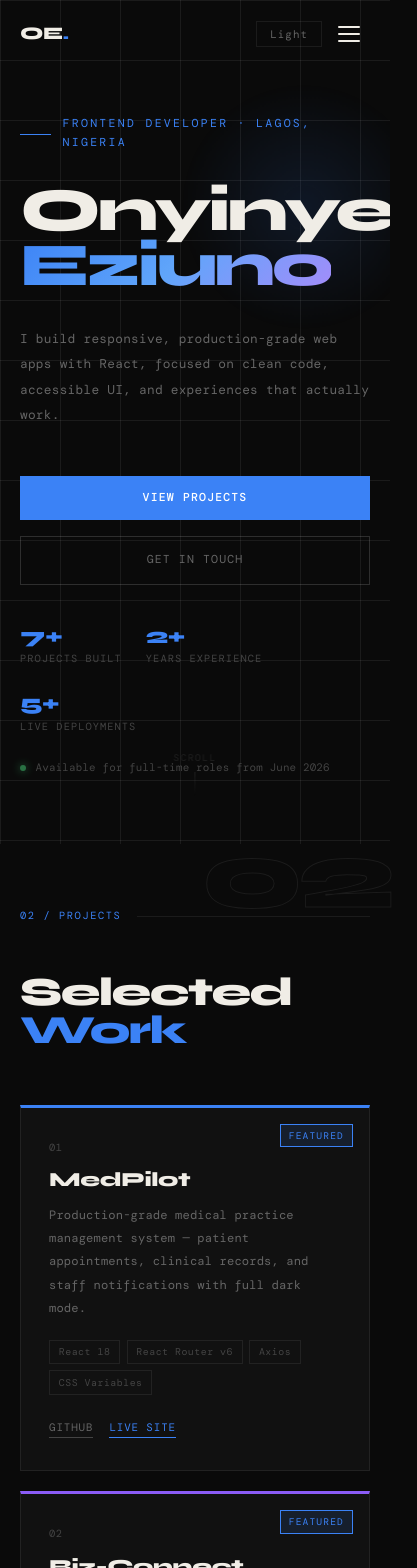
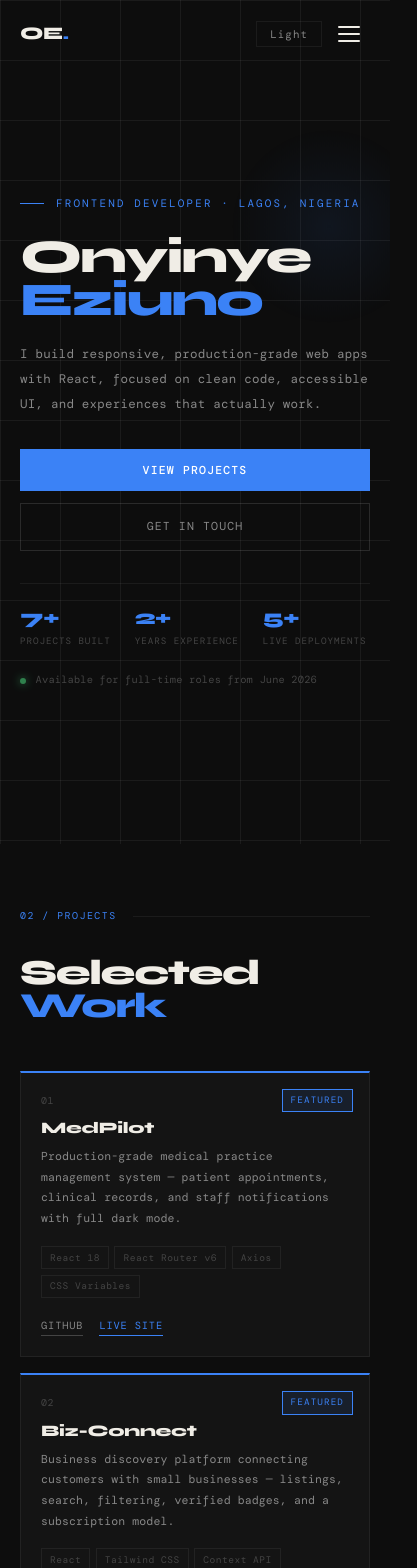
Before and after one commit to Onyinye-Maggie/onyinye-portfolio, a React (Create React App) app: page / in a window 390 px wide. Shown: the top 1568 px of the page, 417 px wide, since content can reach past the window. Built offline with nearby package versions, Linux system fonts and the light colour scheme; a web font is replaced by a local one.

Commit message:
cleaner design, consistent fonts, simplified colours, better mobile layout

```diff
--- a/src/components/Hero.css
+++ b/src/components/Hero.css
@@ -3,7 +3,7 @@
   display: flex;
   flex-direction: column;
   justify-content: center;
-  padding: 8rem 2rem 4rem;
+  padding: 7rem 2rem 4rem;
   position: relative;
   overflow: hidden;
 }
@@ -16,17 +16,16 @@
     linear-gradient(var(--border) 1px, transparent 1px),
     linear-gradient(90deg, var(--border) 1px, transparent 1px);
   background-size: 60px 60px;
-  transition: opacity 0.3s ease;
 }
 
 .hero-glow {
   position: absolute;
-  top: 20%;
-  right: -5%;
-  width: 500px;
-  height: 500px;
+  top: 15%;
+  right: -10%;
+  width: 450px;
+  height: 450px;
   border-radius: 50%;
-  background: radial-gradient(circle, rgba(59,130,246,0.12) 0%, transparent 70%);
+  background: radial-gradient(circle, rgba(59,130,246,0.08) 0%, transparent 70%);
   z-index: 0;
   animation: floatGlow 6s ease-in-out infinite;
 }
@@ -34,11 +33,11 @@
 .hero-glow-2 {
   position: absolute;
   bottom: 10%;
-  left: -5%;
-  width: 350px;
-  height: 350px;
+  left: -10%;
+  width: 300px;
+  height: 300px;
   border-radius: 50%;
-  background: radial-gradient(circle, rgba(59,130,246,0.06) 0%, transparent 70%);
+  background: radial-gradient(circle, rgba(59,130,246,0.05) 0%, transparent 70%);
   z-index: 0;
   animation: floatGlow 8s ease-in-out infinite reverse;
 }
@@ -46,16 +45,16 @@
 .hero-content {
   position: relative;
   z-index: 1;
-  max-width: 900px;
+  max-width: 860px;
 }
 
 .hero-tag {
   font-family: var(--mono);
-  font-size: 0.72rem;
+  font-size: 0.68rem;
   color: var(--accent);
   letter-spacing: 0.2em;
   text-transform: uppercase;
-  margin-bottom: 2rem;
+  margin-bottom: 1.5rem;
   display: flex;
   align-items: center;
   gap: 0.75rem;
@@ -65,37 +64,36 @@
 }
 
 .hero-tag span {
-  width: 2rem;
+  width: 1.5rem;
   height: 0.5px;
   background: var(--accent);
   display: inline-block;
+  flex-shrink: 0;
 }
 
 .hero-heading {
-  font-size: clamp(3.8rem, 9vw, 8rem);
+  font-size: clamp(3.2rem, 9vw, 7.5rem);
   font-weight: 800;
-  line-height: 0.9;
-  letter-spacing: -0.05em;
-  margin-bottom: 2rem;
+  line-height: 0.92;
+  letter-spacing: -0.04em;
+  margin-bottom: 1.75rem;
   opacity: 0;
   transform: translateY(20px);
   transition: all 0.7s ease 0.2s;
+  color: var(--text);
 }
 
 .hero-heading .gradient-text {
-  background: linear-gradient(135deg, var(--accent) 0%, #60a5fa 50%, #a78bfa 100%);
-  -webkit-background-clip: text;
-  -webkit-text-fill-color: transparent;
-  background-clip: text;
+  color: var(--accent);
 }
 
 .hero-bio {
   font-family: var(--mono);
-  font-size: 0.88rem;
+  font-size: 0.85rem;
   color: var(--text-muted);
   line-height: 2;
-  max-width: 500px;
-  margin-bottom: 3rem;
+  max-width: 460px;
+  margin-bottom: 2.5rem;
   opacity: 0;
   transform: translateY(16px);
   transition: all 0.7s ease 0.35s;
@@ -112,7 +110,7 @@
 }
 
 .hero-btn-primary {
-  padding: 0.9rem 2.2rem;
+  padding: 0.85rem 2rem;
   background: var(--accent);
   color: #fff;
   font-family: var(--mono);
@@ -122,18 +120,16 @@
   font-weight: 500;
   border: none;
   cursor: crosshair;
-  position: relative;
-  overflow: hidden;
-  transition: transform 0.2s ease, box-shadow 0.2s ease;
+  transition: opacity 0.2s ease, transform 0.2s ease;
 }
 
 .hero-btn-primary:hover {
+  opacity: 0.85;
   transform: translateY(-2px);
-  box-shadow: 0 8px 24px rgba(59, 130, 246, 0.35);
 }
 
 .hero-btn-secondary {
-  padding: 0.9rem 2.2rem;
+  padding: 0.85rem 2rem;
   border: 0.5px solid var(--border-hover);
   font-family: var(--mono);
   font-size: 0.72rem;
@@ -153,21 +149,23 @@
 
 .hero-stats {
   display: flex;
-  gap: 2.5rem;
-  margin-top: 4rem;
+  gap: 2rem;
+  margin-top: 3rem;
   opacity: 0;
   transition: all 0.7s ease 0.65s;
   flex-wrap: wrap;
+  padding-top: 2rem;
+  border-top: 0.5px solid var(--border);
 }
 
 .hero-stat {
   display: flex;
   flex-direction: column;
-  gap: 0.25rem;
+  gap: 0.3rem;
 }
 
 .hero-stat-number {
-  font-size: 1.8rem;
+  font-size: 1.6rem;
   font-weight: 800;
   letter-spacing: -0.03em;
   color: var(--accent);
@@ -176,7 +174,7 @@
 
 .hero-stat-label {
   font-family: var(--mono);
-  font-size: 0.65rem;
+  font-size: 0.62rem;
   color: var(--text-dim);
   letter-spacing: 0.1em;
   text-transform: uppercase;
@@ -199,11 +197,12 @@
   display: inline-block;
   box-shadow: 0 0 8px #4ade80;
   animation: pulse 2s infinite;
+  flex-shrink: 0;
 }
 
 .hero-available span {
   font-family: var(--mono);
-  font-size: 0.68rem;
+  font-size: 0.65rem;
   color: var(--text-dim);
 }
 
@@ -222,7 +221,7 @@
 
 .hero-scroll span {
   font-family: var(--mono);
-  font-size: 0.6rem;
+  font-size: 0.58rem;
   letter-spacing: 0.15em;
   text-transform: uppercase;
   color: var(--text-dim);
@@ -230,7 +229,7 @@
 
 .hero-scroll .line {
   width: 0.5px;
-  height: 40px;
+  height: 36px;
   background: linear-gradient(to bottom, var(--text-dim), transparent);
   animation: scrollLine 2s ease-in-out infinite;
 }
@@ -245,9 +244,7 @@
   transform: translateY(0);
 }
 
-.visible .hero-scroll {
-  opacity: 0.4;
-}
+.visible .hero-scroll { opacity: 0.4; }
 
 @keyframes pulse {
   0%, 100% { opacity: 1; }
@@ -262,32 +259,31 @@
 }
 
 @keyframes floatGlow {
-  0%, 100% { transform: translateY(0px) scale(1); }
-  50% { transform: translateY(-30px) scale(1.05); }
+  0%, 100% { transform: translateY(0px); }
+  50% { transform: translateY(-20px); }
 }
 
 @media (max-width: 768px) {
   .hero {
-    padding: 6rem 1.25rem 3rem;
+    padding: 5.5rem 1.25rem 3rem;
   }
 
-  .hero-glow {
-    width: 250px;
-    height: 250px;
-    top: 10%;
-    right: -10%;
-  }
+  .hero-glow { width: 200px; height: 200px; }
+  .hero-glow-2 { display: none; }
 
-  .hero-glow-2 {
-    display: none;
+  .hero-heading {
+    font-size: clamp(2.8rem, 12vw, 4rem);
+    margin-bottom: 1.25rem;
   }
 
   .hero-bio {
-    font-size: 0.8rem;
+    font-size: 0.78rem;
+    margin-bottom: 2rem;
   }
 
   .hero-buttons {
     flex-direction: column;
+    gap: 0.75rem;
   }
 
   .hero-btn-primary,
@@ -295,14 +291,16 @@
     width: 100%;
     text-align: center;
     justify-content: center;
+    padding: 0.85rem 1.5rem;
   }
 
   .hero-stats {
     gap: 1.5rem;
-    margin-top: 2.5rem;
+    margin-top: 2rem;
+    padding-top: 1.5rem;
   }
 
-  .hero-stat-number {
-    font-size: 1.4rem;
-  }
+  .hero-stat-number { font-size: 1.3rem; }
+  .hero-stat-label { font-size: 0.58rem; }
+  .hero-scroll { display: none; }
 }
--- a/src/components/Projects.css
+++ b/src/components/Projects.css
@@ -1,5 +1,5 @@
 .projects {
-  padding: 6rem 2rem;
+  padding: 5rem 2rem;
   position: relative;
 }
 
@@ -12,15 +12,16 @@
   display: flex;
   align-items: center;
   gap: 1rem;
-  margin-bottom: 3rem;
+  margin-bottom: 2rem;
 }
 
 .section-label span {
   font-family: var(--mono);
-  font-size: 0.65rem;
+  font-size: 0.62rem;
   color: var(--accent);
   letter-spacing: 0.15em;
   text-transform: uppercase;
+  white-space: nowrap;
 }
 
 .section-label::after {
@@ -31,56 +32,45 @@
 }
 
 .section-heading {
-  font-size: clamp(2.5rem, 5vw, 4rem);
+  font-size: clamp(2.2rem, 5vw, 3.5rem);
   font-weight: 800;
   letter-spacing: -0.04em;
   line-height: 0.95;
-  margin-bottom: 3.5rem;
+  margin-bottom: 3rem;
   color: var(--text);
 }
 
-.section-heading .accent {
-  color: var(--accent);
-}
+.section-heading .accent { color: var(--accent); }
 
 .projects-grid {
   display: grid;
   grid-template-columns: repeat(2, 1fr);
-  gap: 1.25rem;
+  gap: 1rem;
 }
 
 .project-card {
-  padding: 2rem 1.75rem;
+  padding: 1.75rem;
   position: relative;
   overflow: hidden;
   transition: all 0.3s ease;
   cursor: default;
   background: var(--bg2);
   border: 0.5px solid var(--border);
-  border-top: 3px solid transparent;
+  border-top: 2px solid var(--accent);
 }
 
 .project-card:hover {
-  transform: translateY(-4px);
+  transform: translateY(-3px);
   border-color: var(--accent);
-  border-top-color: var(--accent);
-  box-shadow: 0 12px 40px rgba(59, 130, 246, 0.12);
+  box-shadow: 0 8px 30px rgba(59, 130, 246, 0.1);
 }
-
-.project-card:nth-child(1) { border-top-color: #3b82f6; }
-.project-card:nth-child(2) { border-top-color: #8b5cf6; }
-.project-card:nth-child(3) { border-top-color: #10b981; }
-.project-card:nth-child(4) { border-top-color: #f59e0b; }
-.project-card:nth-child(5) { border-top-color: #ef4444; }
-.project-card:nth-child(6) { border-top-color: #ec4899; }
-.project-card:nth-child(7) { border-top-color: #14b8a6; }
 
 .project-badge {
   position: absolute;
   top: 1rem;
   right: 1rem;
   font-family: var(--mono);
-  font-size: 0.6rem;
+  font-size: 0.58rem;
   color: var(--accent);
   letter-spacing: 0.12em;
   text-transform: uppercase;
@@ -91,55 +81,47 @@
 
 .project-num {
   font-family: var(--mono);
-  font-size: 0.65rem;
+  font-size: 0.62rem;
   color: var(--text-dim);
-  margin-bottom: 0.75rem;
+  margin-bottom: 0.6rem;
   letter-spacing: 0.05em;
 }
 
 .project-name {
-  font-size: 1.25rem;
+  font-size: 1.1rem;
   font-weight: 800;
   letter-spacing: -0.02em;
-  margin-bottom: 0.75rem;
+  margin-bottom: 0.6rem;
   transition: color 0.25s;
   color: var(--text);
   line-height: 1.2;
 }
 
-.project-card:hover .project-name {
-  color: var(--accent);
-}
+.project-card:hover .project-name { color: var(--accent); }
 
 .project-desc {
   font-family: var(--mono);
-  font-size: 0.76rem;
+  font-size: 0.73rem;
   color: var(--text-muted);
-  line-height: 1.9;
-  margin-bottom: 1.25rem;
+  line-height: 1.8;
+  margin-bottom: 1rem;
   letter-spacing: 0.01em;
 }
 
 .project-tech {
   display: flex;
   flex-wrap: wrap;
-  gap: 0.4rem;
-  margin-bottom: 1.5rem;
+  gap: 0.35rem;
+  margin-bottom: 1.25rem;
 }
 
 .tech-tag {
   font-family: var(--mono);
-  font-size: 0.62rem;
+  font-size: 0.6rem;
   color: var(--text-dim);
   border: 0.5px solid var(--border);
-  padding: 0.2rem 0.55rem;
+  padding: 0.18rem 0.5rem;
   letter-spacing: 0.05em;
-  transition: all 0.2s;
-}
-
-.project-card:hover .tech-tag {
-  border-color: var(--accent-dim);
-  color: var(--text-muted);
 }
 
 .project-links {
@@ -149,7 +131,7 @@
 
 .project-link {
   font-family: var(--mono);
-  font-size: 0.68rem;
+  font-size: 0.65rem;
   letter-spacing: 0.08em;
   text-transform: uppercase;
   border-bottom: 0.5px solid var(--text-dim);
@@ -168,13 +150,9 @@
   border-color: var(--accent);
 }
 
-.project-link.live:hover {
-  opacity: 0.8;
-}
-
 .project-wip {
   font-family: var(--mono);
-  font-size: 0.68rem;
+  font-size: 0.65rem;
   color: var(--text-dim);
   letter-spacing: 0.08em;
   display: flex;
@@ -184,27 +162,26 @@
 
 .project-wip::before {
   content: " ";
-  width: 6px;
-  height: 6px;
+  width: 5px;
+  height: 5px;
   border-radius: 50%;
   background: #f59e0b;
   display: inline-block;
-  box-shadow: 0 0 6px #f59e0b;
 }
 
 .projects-show-more {
   text-align: center;
-  margin-top: 2.5rem;
+  margin-top: 2rem;
 }
 
 .show-more-btn {
   font-family: var(--mono);
-  font-size: 0.72rem;
+  font-size: 0.7rem;
   letter-spacing: 0.1em;
   text-transform: uppercase;
   color: var(--text-muted);
   border: 0.5px solid var(--border);
-  padding: 0.75rem 2rem;
+  padding: 0.7rem 1.75rem;
   transition: all 0.2s;
   cursor: crosshair;
 }
@@ -212,15 +189,12 @@
 .show-more-btn:hover {
   border-color: var(--accent);
   color: var(--accent);
-  transform: translateY(-2px);
 }
 
 @media (max-width: 768px) {
-  .projects {
-    padding: 4rem 1.25rem;
-  }
-
-  .projects-grid {
-    grid-template-columns: 1fr;
-  }
+  .projects { padding: 4rem 1.25rem; }
+  .projects-grid { grid-template-columns: 1fr; }
+  .project-card { padding: 1.25rem; }
+  .project-name { font-size: 1rem; }
+  .project-desc { font-size: 0.72rem; }
 }
--- a/src/index.css
+++ b/src/index.css
@@ -1,14 +1,14 @@
 @import url('https://fonts.googleapis.com/css2?family=Syne:wght@400;700;800&family=DM+Mono:wght@300;400;500&display=swap');
 
 :root {
-  --bg: #0a0a0a;
-  --bg2: #111111;
-  --border: rgba(255, 255, 255, 0.07);
-  --border-hover: rgba(255, 255, 255, 0.15);
+  --bg: #0d0d0d;
+  --bg2: #141414;
+  --border: rgba(255, 255, 255, 0.06);
+  --border-hover: rgba(255, 255, 255, 0.12);
   --accent: #3b82f6;
-  --accent-dim: rgba(59, 130, 246, 0.12);
+  --accent-dim: rgba(59, 130, 246, 0.1);
   --text: #f0ede6;
-  --text-muted: #666;
+  --text-muted: #888;
   --text-dim: #444;
   --mono: 'DM Mono', monospace;
   --display: 'Syne', sans-serif;
@@ -46,6 +46,7 @@ body {
   font-size: 16px;
   transition: background 0.3s ease, color 0.3s ease;
 }
+
 h1, h2, h3, h4 {
   font-family: var(--display);
   font-weight: 800;
@@ -61,12 +62,12 @@ p {
 
 a { color: inherit; text-decoration: none; }
 button { cursor: crosshair; font-family: var(--display); border: none; background: none; }
+::selection { background: var(--accent); color: #fff; }
 
-::selection { background: var(--accent); color: #fff; }
 .reveal {
   opacity: 0;
-  transform: translateY(30px);
-  transition: opacity 0.7s ease, transform 0.7s ease;
+  transform: translateY(24px);
+  transition: opacity 0.6s ease, transform 0.6s ease;
 }
 
 .reveal.visible {
@@ -83,10 +84,10 @@ button { cursor: crosshair; font-family: var(--display); border: none; backgroun
   position: absolute;
   top: -1rem;
   right: 0;
-  font-size: clamp(6rem, 15vw, 12rem);
+  font-size: clamp(5rem, 12vw, 10rem);
   font-weight: 800;
   color: transparent;
-  -webkit-text-stroke: 1px var(--border);
+  -webkit-text-stroke: 1px rgba(255,255,255,0.04);
   letter-spacing: -0.05em;
   line-height: 1;
   pointer-events: none;
@@ -94,20 +95,11 @@ button { cursor: crosshair; font-family: var(--display); border: none; backgroun
   z-index: 0;
 }
 
-.nav-desktop {
-  display: flex;
-}
-
-.nav-mobile {
-  display: none;
+body.light .section-watermark {
+  -webkit-text-stroke: 1px rgba(0,0,0,0.05);
 }
 
 @media (max-width: 768px) {
-  .nav-desktop {
-    display: none;
-  }
-
-  .nav-mobile {
-    display: flex;
-  }
+  body { cursor: default; }
+  .section-watermark { display: none; }
 }
```
Also changed, not shown: src/components/Contact.css (+24 -31 lines), src/components/Skills.css (+15 -28 lines).
